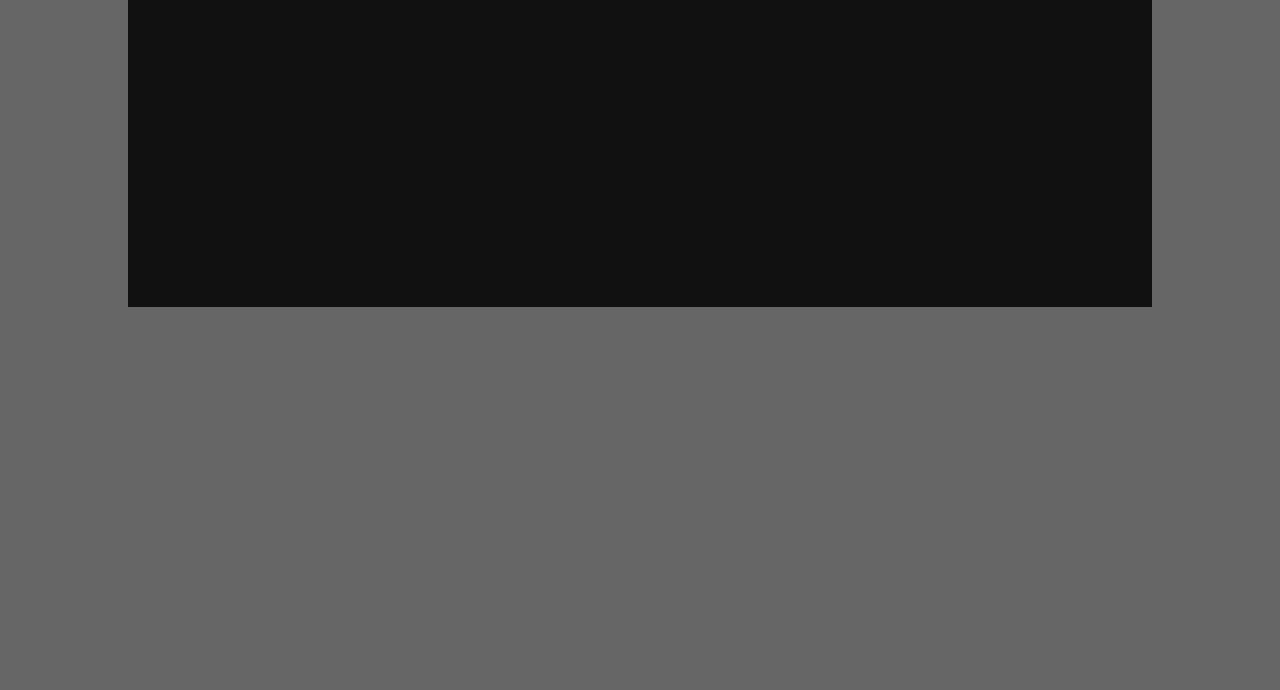
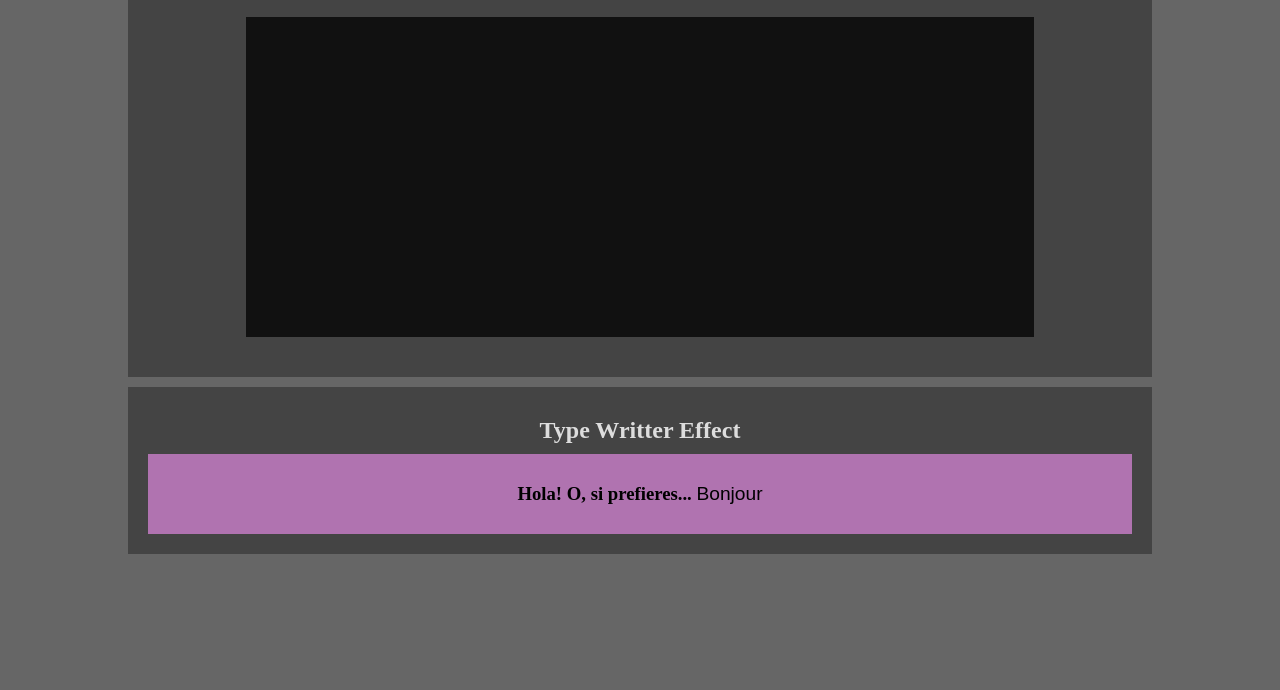
Before and after one commit to NataliPerezG/animations, a website built with Vite: page index.html in a window 1280 px wide. Shown: the part 110-800 px from the top of the page. Built offline with nearby package versions, Linux system fonts and the light colour scheme; some packages are replaced by stand-ins of ours; a web font is replaced by a local one.

Commit message:
type writter effect added

```diff
--- a/index.html
+++ b/index.html
@@ -11,7 +11,7 @@
 
 <body>
   <header>
-    <h1>Animaciones</h1>
+    <h1>Animations</h1>
   </header>
 
   <section>
@@ -19,6 +19,13 @@
     <div class="animatedCursor"></div>
   </section>
 
+  <section class="typeWritter__section">
+    <h2>Type Writter Effect</h2>
+    <div class="typeWritter__container">
+      <h3>Hola! O, si prefieres... <span class="type__word">Hola</span></h3>
+    </div>
+  </section>
+
 </body>
 
 </html>
--- a/src/css/base.css
+++ b/src/css/base.css
@@ -23,6 +23,13 @@ header {
     }
 }
 
+section {
+    width: 80%;
+    padding: 20px;
+    margin: 10px auto;
+    background-color: #444;
+}
+
 h2 {
     margin: 10px auto;
     display: flex;
--- /dev/null
+++ b/src/css/typeWritter.css
@@ -0,0 +1,16 @@
+@import url('https://fonts.googleapis.com/css2?family=Protest+Revolution&display=swap');
+
+.typeWritter__container {
+    background-color: rgb(176, 115, 176);
+    height: 10dvh;
+    display: grid;
+    place-content: center;
+
+
+    & span {
+        font-family: "Protest Revolution", sans-serif;
+        font-weight: 400;
+        font-style: normal;
+        font-size: 1.2rem;
+    }
+}
--- /dev/null
+++ b/src/js/typeWritter.js
@@ -0,0 +1,23 @@
+
+
+const greetings = ['Hello', 'Bonjour', 'Salut', 'Ciao', 'Hallo', 'Olá', 'Nǐ hǎo', 'Konnichiwa', 'Privet']
+
+let indexGreetings = 0 // índice del array
+let indexWord = 0 // índice de cada palabra
+
+let span = document.querySelector('.type__word')
+
+function showGreeting() {
+    let greeting = greetings[indexGreetings]
+    span.textContent = greeting.slice(0, indexWord)
+    if (indexWord < greeting.length) {
+        indexWord++
+        setTimeout(showGreeting, 300) // repetir cada 300ms
+    } else {
+        indexWord = 0
+        indexGreetings = (indexGreetings + 1) % greetings.length // reiniciar el índice
+        setTimeout(showGreeting, 800) // esperar un poco más en cada palabra
+    }
+}
+
+showGreeting()
--- a/src/main.js
+++ b/src/main.js
@@ -1,2 +1,3 @@
 import './style.css';
 import './js/animatedCursor';
+import './js/typeWritter';
--- a/src/style.css
+++ b/src/style.css
@@ -1,2 +1,3 @@
 @import './css/base.css';
 @import './css/animatedCursor.css';
+@import './css/typeWritter.css';
```
